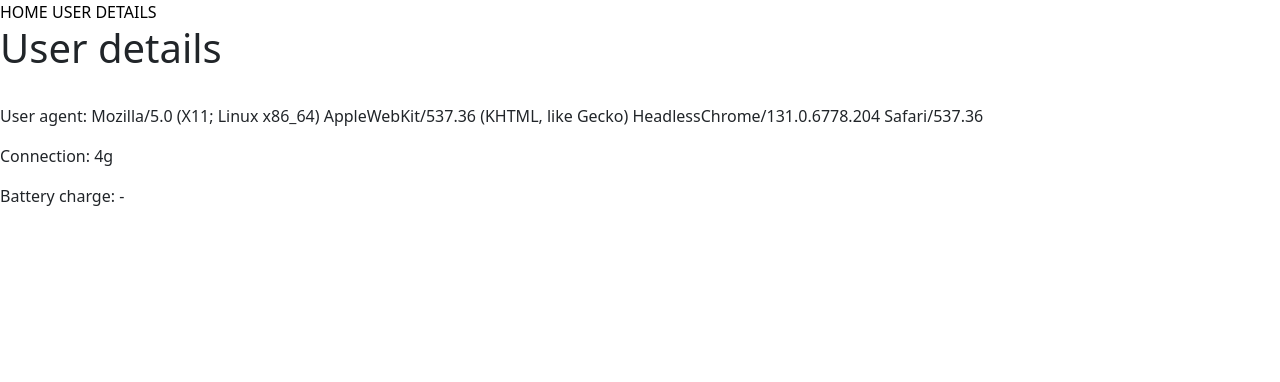
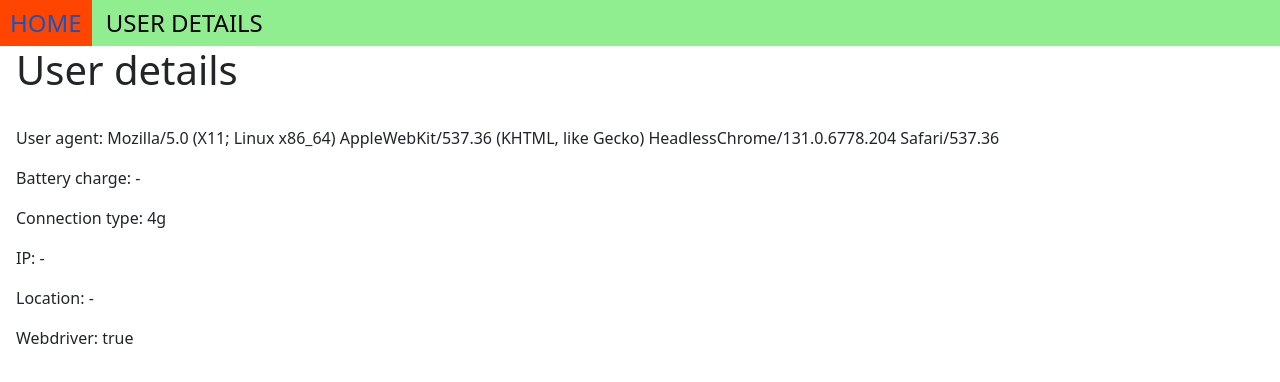
Before and after one commit to przemo199/SimpleWebsite, a plain HTML site: page userdetails.html in a window 1280 px wide. Drawn offline with nearby package versions, Linux system fonts and the light colour scheme.

Commit message:
More user details added

```diff
--- a/common/navbar.html
+++ b/common/navbar.html
@@ -2,8 +2,19 @@
   <div>
     <nav>
       <ul>
-        <li><a href="index.html">Home</a></li>
-        <li><a href="userdetails.html">User details</a></li>
+        <li>
+          <a href="index.html">
+            <div>
+              Home
+            </div>
+          </a>
+        </li>
+        <li><a href="userdetails.html">
+          <div>
+            User details
+          </div>
+        </a>
+        </li>
       </ul>
     </nav>
   </div>
--- a/css/style.css
+++ b/css/style.css
@@ -1,9 +1,12 @@
-body {
-  max-width: 90%;
+#content {
+  margin: 0 1rem;
 }
 
 .label, .value {
   display: inline-block;
+}
+nav {
+  background-color: lightgreen;
 }
 
 nav ul {
@@ -14,6 +17,7 @@ nav ul {
 
 nav li {
   display: inline-block;
+  font-size: 1.5rem
 }
 
 nav a {
@@ -21,3 +25,12 @@ nav a {
   text-decoration: none;
   text-transform: uppercase;
 }
+
+li div {
+  padding: 5px 10px;
+}
+
+li a div:hover {
+  background-color: orangered;
+  padding: 5px 10px;
+}
--- a/js/pageComponents.js
+++ b/js/pageComponents.js
@@ -1 +1,3 @@
+"use strict";
+
 $("#nav_container").load("common/navbar.html");
--- a/js/userdetailsScripts.js
+++ b/js/userdetailsScripts.js
@@ -1,9 +1,71 @@
+"use strict";
+
 $("#user_agent").text(navigator.userAgent);
+
 $("#connection").text(navigator.connection.effectiveType);
-for (var property in navigator) {
-  console.log(property)
-  console.log(navigator[property])
+
+// for (var property in navigator) {
+//   console.log(property)
+//   console.log(navigator[property])
+// }
+
+navigator.getBattery().then((battery) => {
+  $("#battery").text(battery.level*100 + '%');
+});
+
+$.get('https://www.cloudflare.com/cdn-cgi/trace', function(response) {
+  let data = response.split("\n")
+  $("#ip").text(data[2].substring(3));
+  $("#location").text(data[8].substring(4));
+});
+
+$("#webdriver").text(navigator.webdriver ? navigator.webdriver : "undefined");
+
+/**
+ * Get the user IP throught the webkitRTCPeerConnection
+ * @param onNewIP {Function} listener function to expose the IP locally
+ * @return undefined
+ */
+function getUserIP(onNewIP) { //  onNewIp - your listener function for new IPs
+  //compatibility for firefox and chrome
+  var myPeerConnection = window.RTCPeerConnection || window.mozRTCPeerConnection || window.webkitRTCPeerConnection;
+  var pc = new myPeerConnection({
+        iceServers: []
+      }),
+      noop = function() {},
+      localIPs = {},
+      ipRegex = /([0-9]{1,3}(\.[0-9]{1,3}){3}|[a-f0-9]{1,4}(:[a-f0-9]{1,4}){7})/g,
+      key;
+
+  function iterateIP(ip) {
+    if (!localIPs[ip]) onNewIP(ip);
+    localIPs[ip] = true;
+  }
+
+  //create a bogus data channel
+  pc.createDataChannel("");
+
+  // create offer and set local description
+  pc.createOffer().then(function(sdp) {
+    sdp.sdp.split('\n').forEach(function(line) {
+      if (line.indexOf('candidate') < 0) return;
+      line.match(ipRegex).forEach(iterateIP);
+    });
+
+    pc.setLocalDescription(sdp, noop, noop);
+  }).catch(function(reason) {
+    alert("Error:" + reason);
+  });
+
+  //listen for candidate events
+  pc.onicecandidate = function(ice) {
+    if (!ice || !ice.candidate || !ice.candidate.candidate || !ice.candidate.candidate.match(ipRegex)) return;
+    ice.candidate.candidate.match(ipRegex).forEach(iterateIP);
+  };
 }
-navigator.getBattery().then((battery) => {
-  $("#battery").text(battery)
-})
+
+// Usage
+
+getUserIP(function(ip) {
+  alert("Got IP! :" + ip);
+});
--- a/userdetails.html
+++ b/userdetails.html
@@ -18,19 +18,30 @@
 <body>
   <div id="nav_container"></div>
 
+  <div id="content">
     <h1>User details</h1>
 
     <br>
     <p class="label">User agent:</p>
     <p class="value" id="user_agent">-</p>
     <br>
-  <p class="label">Connection:</p>
-  <p class="value" id="connection">-</p>
-  <br>
     <p class="label">Battery charge:</p>
     <p class="value" id="battery">-</p>
     <br>
-
+    <p class="label">Connection type:</p>
+    <p class="value" id="connection">-</p>
+    <br>
+    <p class="label">IP:</p>
+    <p class="value" id="ip">-</p>
+    <br>
+    <p class="label">Location:</p>
+    <p class="value" id="location">-</p>
+    <br>
+    <p class="label">Webdriver:</p>
+    <p class="value" id="webdriver">-</p>
+    <br>
+  </div>
+  <div id="footer_container"></div>
 </body>
 
 </html>
```
Also changed, not shown: index.html (+3 -1 lines). Lines whose indentation alone changed are shown as unchanged.
